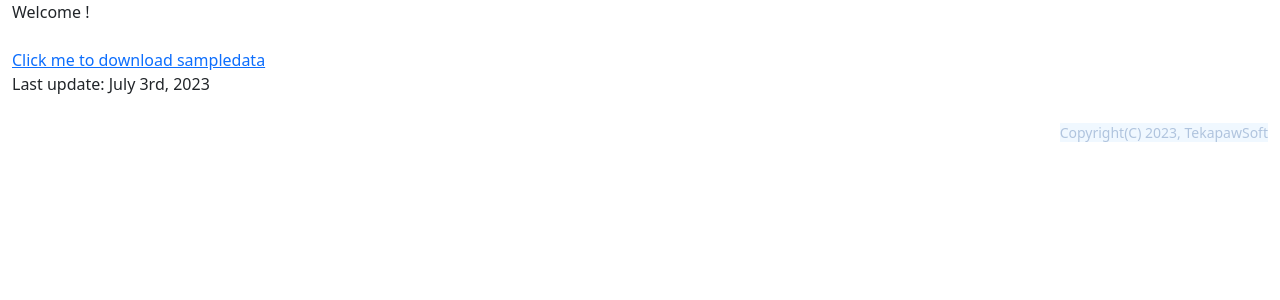
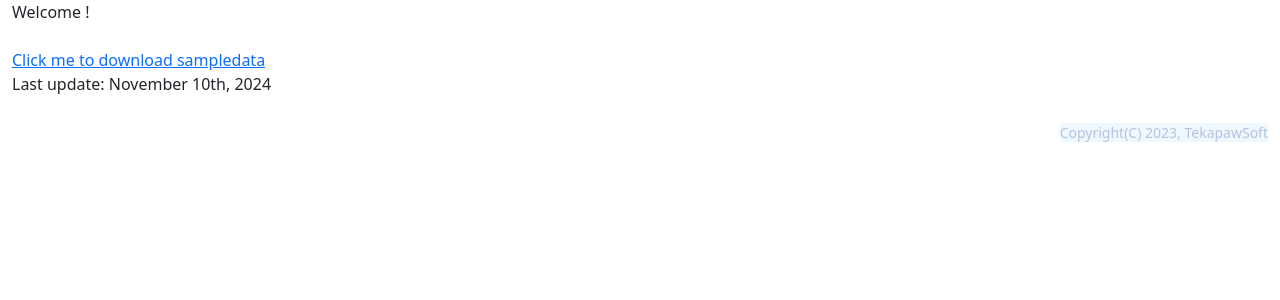
Before and after one commit to paw27182/e2dproject-django, a Django app: page /topview/ in a window 1280 px wide. Shown: the part 172-472 px from the top of the page. Run offline with Django 4.2, Linux system fonts and the light colour scheme; a user stored in the database is signed in.

Commit message:
2024.11.16 Python3.12.7

```diff
--- a/templates/layout.html
+++ b/templates/layout.html
@@ -10,7 +10,7 @@
     <link rel="shortcut icon" href="{% static 'image/favicon.png' %}">
     <link href="https://cdn.jsdelivr.net/npm/bootstrap@5.2.3/dist/css/bootstrap.min.css" rel="stylesheet" integrity="sha384-rbsA2VBKQhggwzxH7pPCaAqO46MgnOM80zW1RWuH61DGLwZJEdK2Kadq2F9CUG65" crossorigin="anonymous">
     <link rel="stylesheet" href="{% static 'css/style.css' %}">
-    <script src="https://ajax.googleapis.com/ajax/libs/jquery/3.7.0/jquery.min.js"></script>
+    <script src="https://ajax.googleapis.com/ajax/libs/jquery/3.7.1/jquery.min.js"></script>
     {% block script %}
     {% endblock %}
 </head>
--- a/templates/topview/topview.html
+++ b/templates/topview/topview.html
@@ -84,7 +84,7 @@
             </div>
 
             <div class="font-weight-bold">
-                Last update: July 3rd, 2023<br><br>
+                Last update: November 10th, 2024<br><br>
             </div>
         </div>
     </div>
```
Also changed, not shown: requirements.txt (+4 -4 lines), README.md, database/db_admin.sqlite3.
